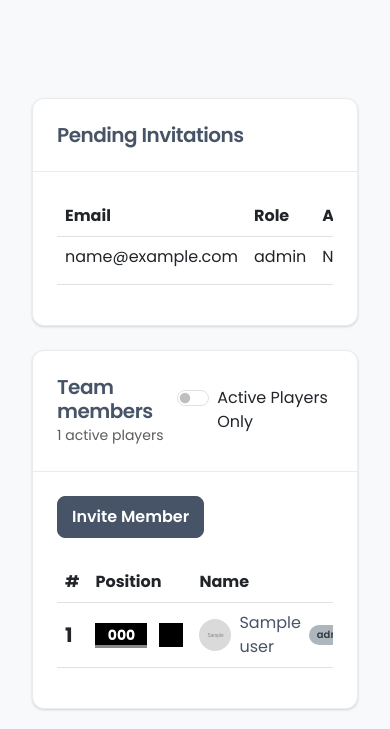
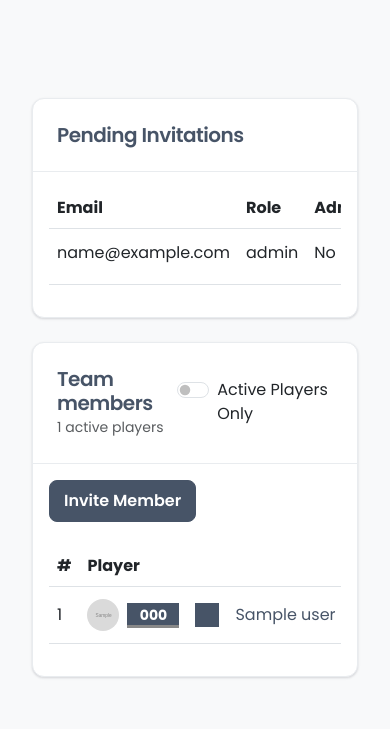
Before and after one commit to pvergaraf/lpc, a Django app: template teams/templates/teams/team_members.html in a window 390 px wide. Shown: the part 278-1007 px from the top of the page. After the commit the page ends 956 px from the top, so only its background shows below. Run offline with Django 3.2, Linux system fonts and the light colour scheme; the template is opened without the code that fills it: most values are stand-ins (such as "Sample title", 1, 10 or a date in 2020); grey boxes marked "Sample" are stand-in pictures.

Commit message:
edited team pleayers table UI

```diff
--- a/teams/templates/teams/team_members.html
+++ b/teams/templates/teams/team_members.html
@@ -28,7 +28,7 @@
 .position-badge {
     display: inline-block;
     padding: 4px 8px;
-    background-color: #000000;
+    background-color: var(--fc-text-primary);
     color: white;
     font-weight: bold;
     position: relative;
@@ -61,7 +61,7 @@
     display: inline-flex;
     align-items: center;
     justify-content: center;
-    background-color: #000000;
+    background-color: var(--fc-text-primary);
     width: 24px;
     height: 24px;
     line-height: 24px;
@@ -95,7 +95,7 @@
 }
 
 .card-body {
-    padding: 24px;
+    padding: 16px;
 }
 
 .card-title {
@@ -285,6 +285,72 @@
     border-color: #404B5C !important;
     color: #FFFFFF !important;
 }
+
+/* Match type badge */
+.match-type-badge {
+    display: inline-flex;
+    align-items: center;
+    padding: 4px 12px;
+    background-color: #F8F9FA;
+    border: 1px solid #E9ECEF;
+    color: #475467;
+    font-size: 0.75rem;
+    font-weight: 500;
+    border-radius: 6px;
+    margin: 0;
+    height: 24px;
+    line-height: 1;
+    white-space: nowrap;
+}
+
+/* Responsive table styles */
+@media (max-width: 768px) {
+    .table td {
+        padding: 12px 8px;
+    }
+
+    .d-flex.align-items-center.gap-2 {
+        flex-wrap: wrap;
+    }
+
+    /* Adjust badge container on mobile */
+    .d-flex.align-items-center.gap-2 > .match-type-badge {
+        margin-top: 4px;
+        margin-bottom: 4px;
+    }
+
+    /* Ensure player name and badges stack properly */
+    .d-flex.align-items-center.gap-2 > a {
+        margin-right: auto;
+    }
+
+    /* Adjust spacing for position badge and condition arrow */
+    .position-badge {
+        margin-right: 4px;
+    }
+
+    .condition-arrow {
+        margin-right: 8px;
+    }
+}
+
+/* Player column styles */
+.table td .d-flex.align-items-center {
+    flex-wrap: nowrap !important;
+    gap: 8px !important;
+}
+
+.table td .d-flex.align-items-center > * {
+    flex-shrink: 0;
+}
+
+.table td .d-flex.align-items-center a {
+    flex-shrink: 1;
+    min-width: 0;
+    white-space: nowrap;
+    overflow: hidden;
+    text-overflow: ellipsis;
+}
 </style>
 
 <div class="container mt-4">
@@ -349,9 +415,8 @@
                 <table class="table table-hover align-middle">
                     <thead>
                         <tr>
-                            <th style="width: 80px">#</th>
-                            <th style="width: 120px">Position</th>
-                            <th>Name</th>
+                            <th style="width: 40px">#</th>
+                            <th>Player</th>
                             {% if user_is_admin %}
                             <th style="width: 80px">Actions</th>
                             {% endif %}
@@ -360,26 +425,9 @@
                     <tbody>
                         {% for member in active_members %}
                             <tr>
-                                <td class="fw-bold fs-5">
+                                <td>
                                     {% if member.teammemberprofile.player_number %}
-                                        {% if member.user.profile.country %}
-                                            {{ member.user.profile.country|country_flag }}
-                                        {% endif %}
                                         {{ member.teammemberprofile.player_number }}
-                                    {% endif %}
-                                </td>
-                                <td>
-                                    {% if member.teammemberprofile.position %}
-                                        <div class="d-flex align-items-center">
-                                            <div class="position-badge" style="--position-color: {{ member.teammemberprofile.position.color }}">
-                                                {{ member.teammemberprofile.position.code }}
-                                            </div>
-                                            {% if member.teammemberprofile.condition %}
-                                                <span class="condition-arrow condition-{{ member.teammemberprofile.condition|lower }}">
-                                                    <svg><use href="#condition-{{ member.teammemberprofile.condition|lower }}"/></svg>
-                                                </span>
-                                            {% endif %}
-                                        </div>
                                     {% endif %}
                                 </td>
                                 <td>
@@ -396,22 +444,30 @@
                                                  style="width: 32px; height: 32px; object-fit: cover;">
                                         {% endif %}
 
-                                        <div class="d-flex align-items-center gap-2">
+                                        {% if member.teammemberprofile.position %}
+                                            <div class="position-badge" style="--position-color: {{ member.teammemberprofile.position.color }}">
+                                                {{ member.teammemberprofile.position.code }}
+                                            </div>
+                                            {% if member.teammemberprofile.condition %}
+                                                <span class="condition-arrow condition-{{ member.teammemberprofile.condition|lower }}">
+                                                    <svg><use href="#condition-{{ member.teammemberprofile.condition|lower }}"/></svg>
+                                                </span>
+                                            {% endif %}
+                                        {% endif %}
                                         <a href="{% url 'teams:player_card' team_id=team.id user_id=member.user.id %}"
                                            class="text-decoration-none text-dark">
                                             {{ member.user.get_full_name }}
                                         </a>
-                                        </div>
-                                        <div class="d-flex gap-1">
-                                            <span class="badge {% if member.role == 'MANAGER' %}badge-primary{% else %}badge-secondary{% endif %}">
+                                        {% if member.role == 'MANAGER' %}
+                                            <span class="match-type-badge">
                                                 {{ member.get_role_display }}
                                             </span>
+                                        {% endif %}
                                         {% if not member.teammemberprofile.active_player and not member.teammemberprofile.is_official %}
-                                                <span class="badge badge-secondary">Inactive</span>
+                                            <span class="match-type-badge">Inactive</span>
                                         {% elif not member.teammemberprofile.is_official %}
-                                                <span class="badge badge-secondary">Galleta</span>
+                                            <span class="match-type-badge">Galleta</span>
                                         {% endif %}
-                                        </div>
                                     </div>
                                 </td>
                                 {% if user_is_admin %}
```
Also changed, not shown: teams/templates/teams/dashboard.html (+174 -138 lines). Lines whose indentation alone changed are shown as unchanged.
